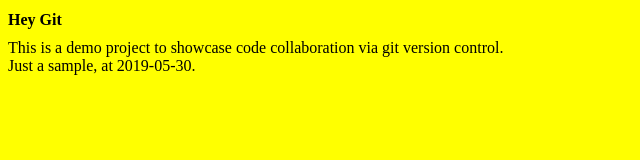
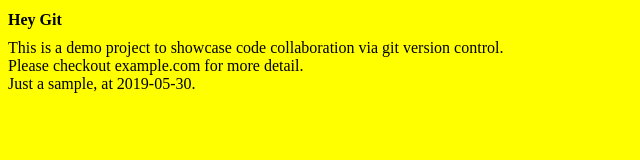
Before and after one commit to makzan/cm461-05-2019-demo, a plain HTML site: page index.html in a window 1280 px wide. Shown: the whole page, without its empty margins (0-640 px from the left). Drawn offline with Linux system fonts and the light colour scheme; files that its build step writes are made by us from their sources; files whose address does not match are found by name.

Commit message:
Finish updating HTML content. It includes more project details now.

```diff
--- a/index.html
+++ b/index.html
@@ -7,6 +7,7 @@
 	<h1>Hey Git</h1>
 
 	<p>This is a demo project to showcase code collaboration via git version control.</p>
+	<p>Please checkout example.com for more detail.</p>
 
 	<script src="app.js"></script>
 
```
